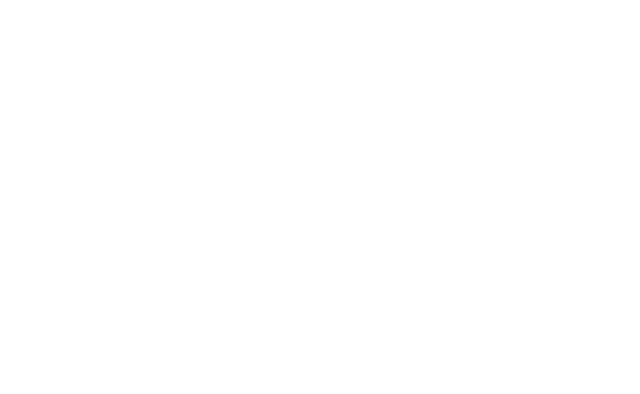
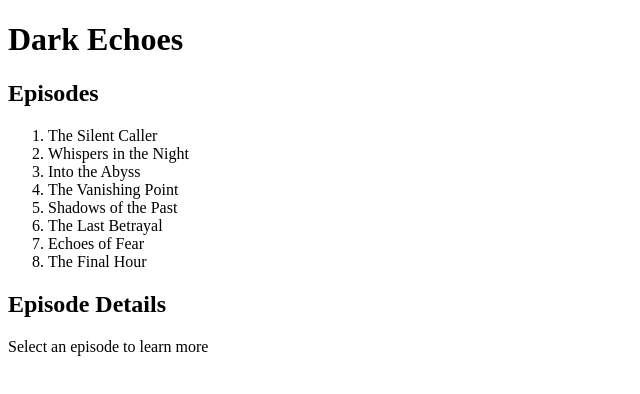
Before and after one commit to emiliodmorales/dark-echoes, a React (Vite) app: page / in a window 1280 px wide. Shown: the top 394 px of the page, without its empty margins (0-640 px from the left). Built offline with nearby package versions, Linux system fonts and the light colour scheme.

Commit message:
create app component

```diff
--- a/src/App.jsx
+++ b/src/App.jsx
@@ -47,4 +47,15 @@
     );
   }
 
+  return (
+    <>
+      <header>
+        <h1>Dark Echoes</h1>
+      </header>
+      <main>
+        <Episodes />
+        <EpisodeDetails />
+      </main>
+    </>
+  );
 }
```
